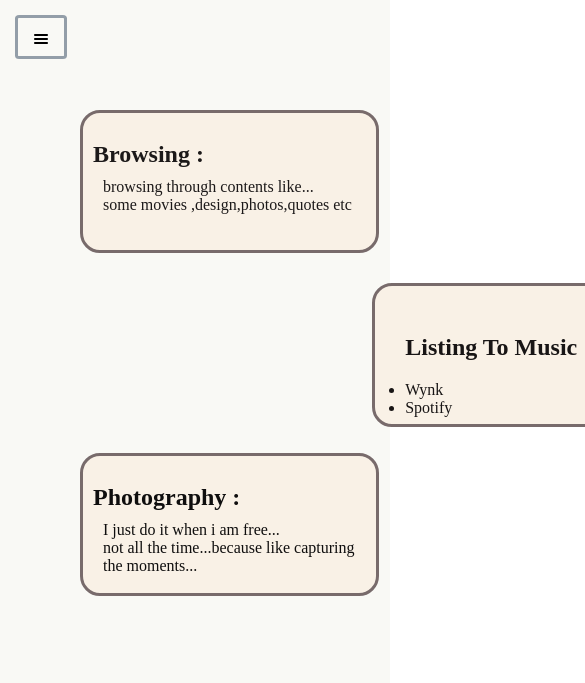
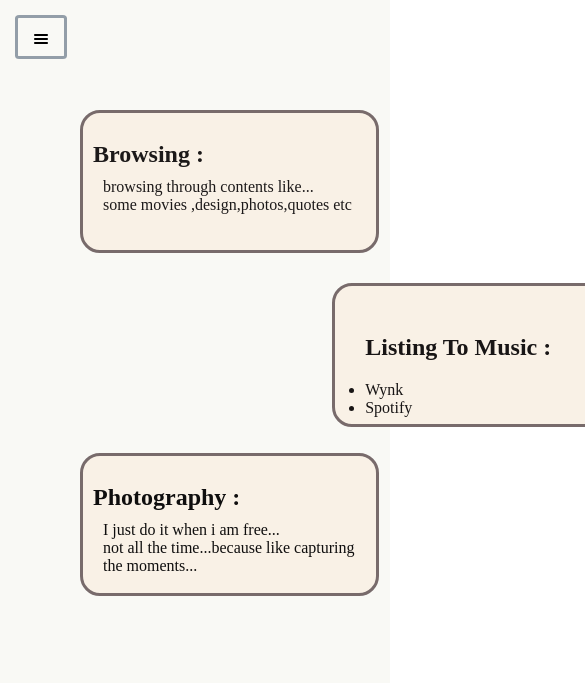
Before and after one commit to Shobith16/demoresume, a plain HTML site: page sidebar/intrest.html in a window 390 px wide. Shown: the top 683 px of the page, 585 px wide, since content can reach past the window. Drawn offline with Linux system fonts and the light colour scheme.

Commit message:
Update intrest.css

```diff
--- a/sidebar/css/intrest.css
+++ b/sidebar/css/intrest.css
@@ -94,7 +94,7 @@
     float: right;
     margin-top: -10px;
     margin-bottom: -90px;
-    margin-right: -290px;
+    margin-right: -250px;
     /* background-color: rgb(249, 241, 230);
     border-radius :20px;
     border-style: solid;
@@ -223,7 +223,7 @@
         /* position: relative; */
         margin-top: 130px;
         margin-bottom: -110px;
-        margin-left: -20px;
+        margin-left: 60px;
         background-color: rgb(249, 241, 230);
         border-radius :20px;
         border-style: solid;
```
